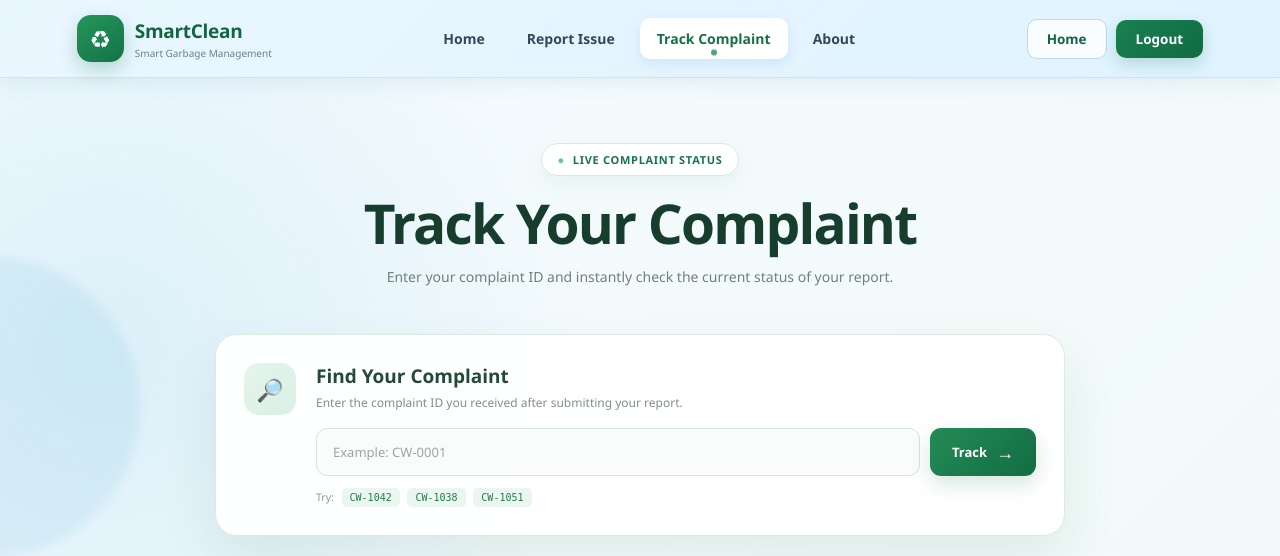
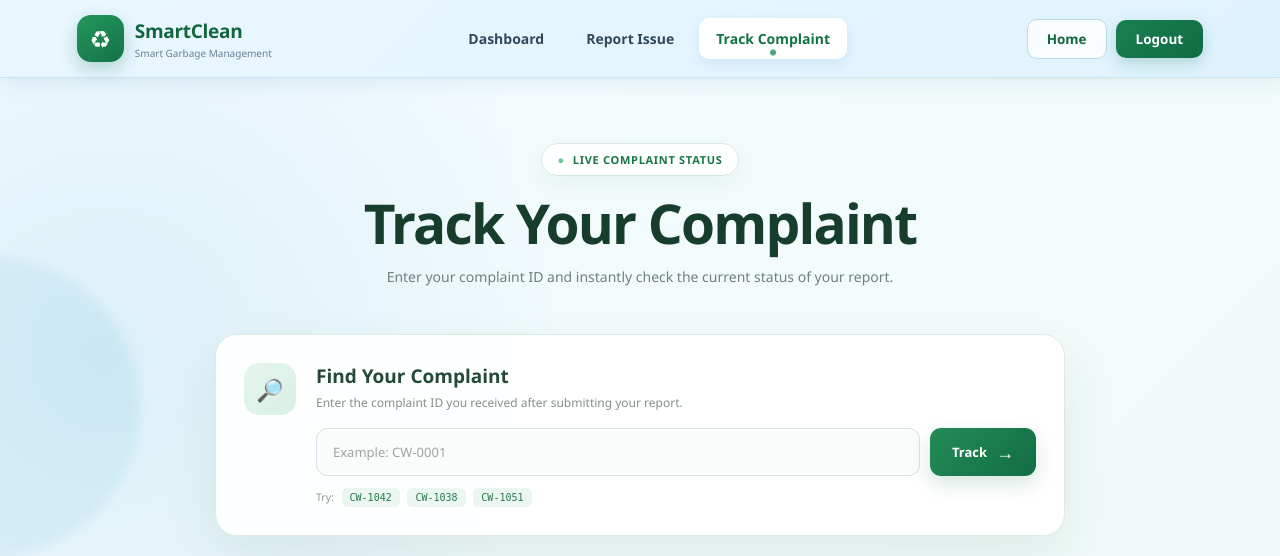
Before and after one commit to vureanuhya1/SmartClean, a Flask app: page /track in a window 1280 px wide. Shown: the top 556 px of the page. Run offline with Flask 3, Linux system fonts and the light colour scheme; data comes from the database, SQL or seed files in the repository.

Commit message:
Modify navigation links in track.html
Updated navigation links in track.html to point to the citizen dashboard and removed the About link.

```diff
--- a/templates/track.html
+++ b/templates/track.html
@@ -58,8 +58,8 @@
         <ul class="nav-links">
 
             <li>
-                <a href="/">
-                    Home
+                <a href="/citizen-dashboard">
+                    Dashboard
                 </a>
             </li>
 
@@ -75,11 +75,6 @@
                 </a>
             </li>
 
-            <li>
-                <a href="/#about">
-                    About
-                </a>
-            </li>
 
         </ul>
 
```
